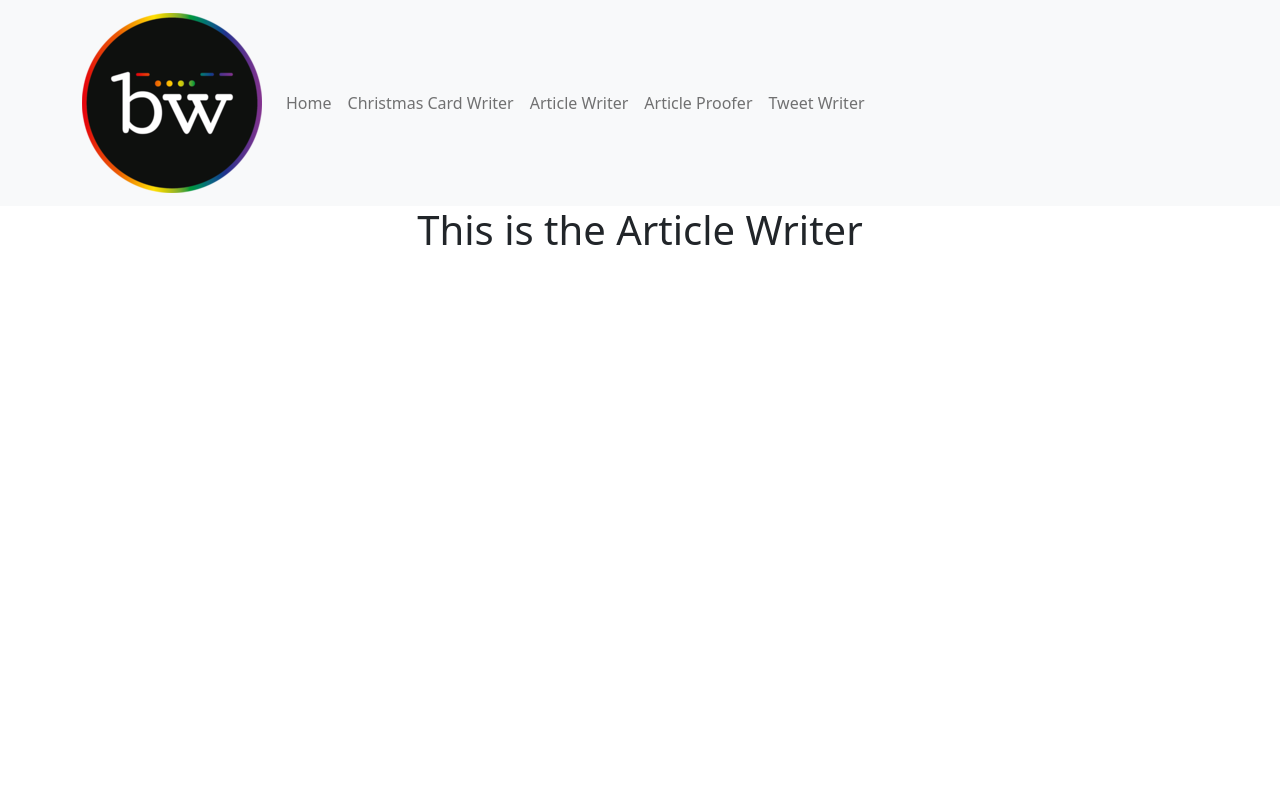
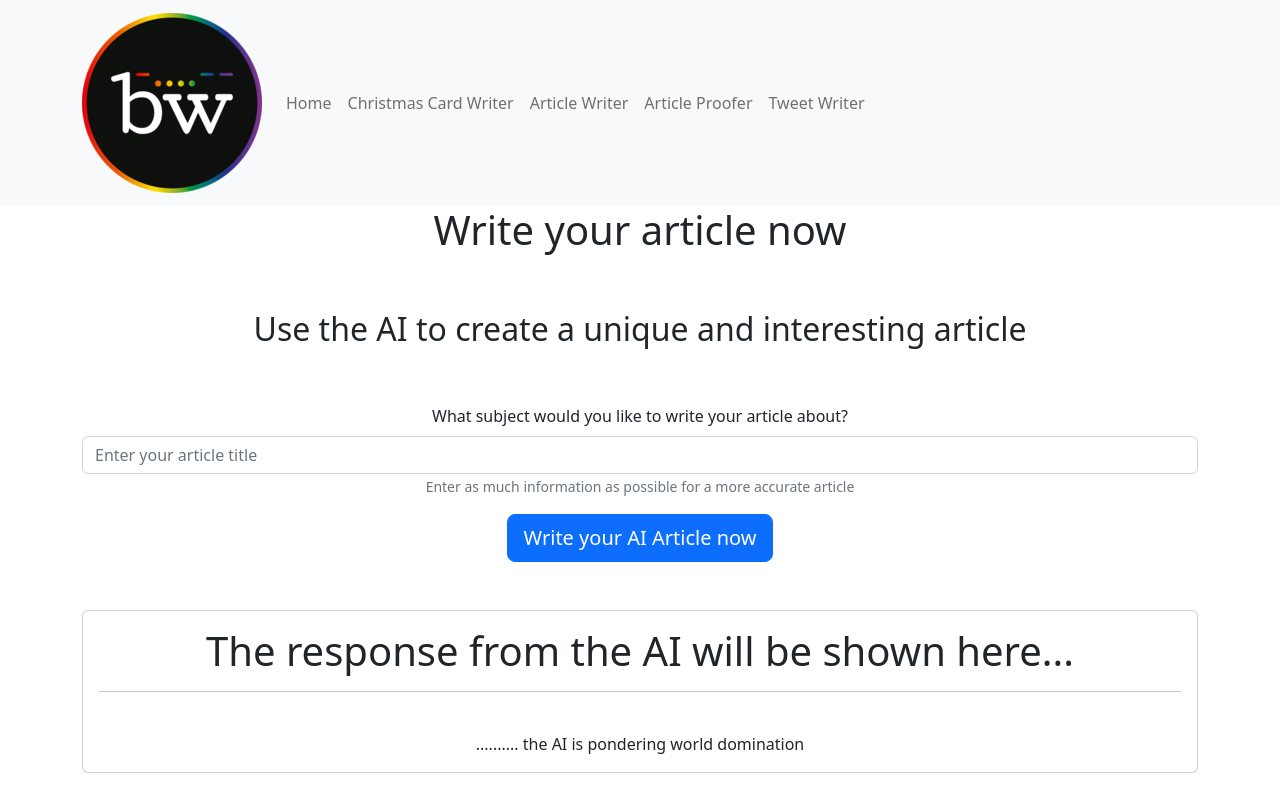
Before and after one commit to jhsikkema/asst, a React (Create React App) app in the folder asst/: page /article-writer in a window 1280 px wide. Built offline with nearby package versions, Linux system fonts and the light colour scheme.

Commit message:
working form on article writer page

```diff
--- a/asst/src/components/ArticleWriter.js
+++ b/asst/src/components/ArticleWriter.js
@@ -1,11 +1,99 @@
 import React from "react"
 import { Component } from "react"
+import { Container, Form, Button, Card } from "react-bootstrap";
+const { Configuration, OpenAIApi } = require("openai");
+
 
 class ArticleWriter extends Component {
+
+
+    constructor() {
+        super()
+        this.state = {
+            heading: 'The response from the AI will be shown here...',
+            response: '.......... the AI is pondering world domination'
+        }
+    }
+
+
+    onFormSubmit = e => {
+        //start by preveting default page refresh
+        e.preventDefault()
+
+
+        const formData = new FormData(e.target),
+        formDataObj = Object.fromEntries(formData.entries())
+        console.log(formDataObj.articleName)
+
+        this.setState({
+            heading: `AI Article Writer Draft for: ${formDataObj.articleName}`,
+            response: 'The response from the OpenAI will be shown here'
+        })
+    }
+
+
+
+
+
+
+
     render() {
         return (
             <div>
-                <h1>This is the Article Writer</h1>
+
+
+
+            <Container>
+                <h1>Write your article now</h1>
+                <br /><br />
+                <h2>Use the AI to create a unique and interesting article</h2>
+
+                <br /><br />
+
+                <Form onSubmit={this.onFormSubmit}>
+
+                    <Form.Group className="mb-3" controlId="formBasicEmail">
+                        <Form.Label>
+                            What subject would you like to write your article about?
+                        </Form.Label>
+                        <Form.Control
+                            type="text"
+                            name="articleName"
+                            placeholder="Enter your article title" />
+
+                            <Form.Text className="text-muted">
+                                Enter as much information as possible for a more accurate article
+                            </Form.Text>
+                    </Form.Group>
+
+                    <Button variant="primary" size="lg" type="submit">
+                        Write your AI Article now
+                    </Button>
+
+                </Form>
+
+                <br /><br />
+
+                <Card>
+                    <Card.Body>
+                        <Card.Title>
+                            <h1>{this.state.heading}</h1></Card.Title>
+
+                            <hr />
+                            <br />
+
+                        <Card.Text>
+                           {this.state.response}
+                        </Card.Text>
+                    </Card.Body>
+                </Card>
+
+
+            </Container>
+
+
+
+
             </div>
         )
     }
--- a/asst/src/components/Home.js
+++ b/asst/src/components/Home.js
@@ -15,9 +15,13 @@ class Home extends Component {
                         <img className="d-block w-100" src={cimage1} alt="Whatever we use" />
                     </Carousel.Item>
                 </Carousel>
-                <br /><br />
+
 
                 <Container>
+                <br /><br />
+                <h1>Introduction Paragraph Can Go Here</h1>
+                <p>Sub title and information will go here</p>
+                <br /><br />
             <Row>
                 <Col>
                     <Display header="Xmas Card Writer"
```
